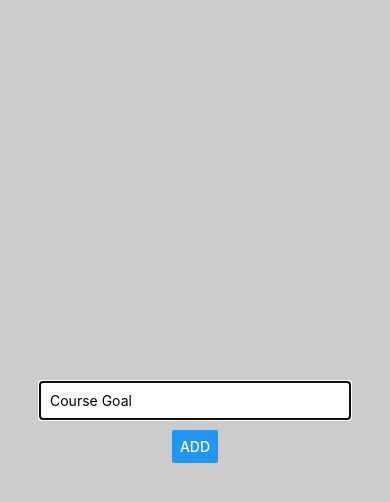
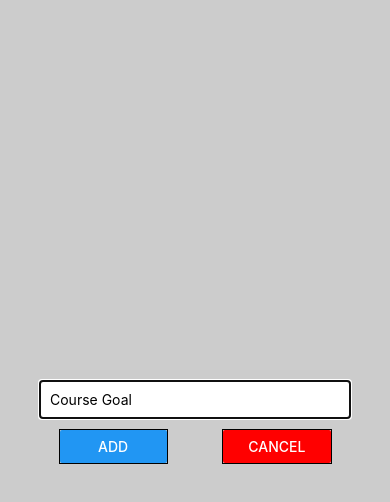
Before and after one commit to SamanthaLFreeman/reactNativeTutorial, a React Native app: screen / in a window 390 px wide. Both pictures are taken after a click on the button "ADD NEW GOAL". Shown: the top 502 px of the page. Built offline with nearby package versions, Linux system fonts and the light colour scheme.

Commit message:
Setup cancel button for exiting the Modal

```diff
--- a/App.js
+++ b/App.js
@@ -24,12 +24,18 @@ const App = () => {
     });
   }
 
+  const cancelGoalAdditionHandler = () => {
+    setIsAddMode(false);
+  }
+
   return (
     <View style={styles.screen}>
       <Button title="Add new Goal" onPress={() => setIsAddMode(true)} />
       <GoalInput
         isAddMode={isAddMode}
-        enteredGoal={enteredGoal} goalInputHandler={goalInputHandler}
+        enteredGoal={enteredGoal}
+        onCancel={cancelGoalAdditionHandler}
+        goalInputHandler={goalInputHandler}
         handleSubmit={handleSubmit}/>
       <FlatList
       keyExtractor={(item, index) => item.id}
--- a/components/GoalInput.js
+++ b/components/GoalInput.js
@@ -1,7 +1,7 @@
 import React from 'react';
 import { View, TextInput, Button, StyleSheet, Modal } from 'react-native';
 
-const GoalInput = ({ isAddMode, enteredGoal, goalInputHandler, handleSubmit}) => {
+const GoalInput = ({onCancel, isAddMode, enteredGoal, goalInputHandler, handleSubmit}) => {
 
   return (
     <Modal visible={isAddMode} animationType="slide">
@@ -9,7 +9,14 @@ const GoalInput = ({ isAddMode, enteredGoal, goalInputHandler, handleSubmit}) =>
       <TextInput
         placeholder="Course Goal" style={styles.input} onChangeText={goalInputHandler}
         value={enteredGoal} />
-      <Button title="ADD" onPress={handleSubmit} />
+      <View style={styles.buttonsContainer}>
+        <View style={styles.button}>
+          <Button title="ADD" onPress={handleSubmit} />
+        </View>
+        <View style={styles.button}>
+          <Button title="CANCEL" color="red" onPress={onCancel}/>
+        </View>
+      </View>
     </View>
   </Modal>
   )
@@ -22,6 +29,16 @@ const styles = StyleSheet.create({
     justifyContent: "center",
     alignItems: "center"
   },
+  buttonsContainer: {
+    flexDirection: "row",
+    justifyContent: "space-between",
+    width: "70%"
+  },
+  button: {
+    borderColor: "black",
+    borderWidth: 1,
+    width: "40%"
+  },
   input: {
     backgroundColor: "#fff",
     borderColor: "black",
```
